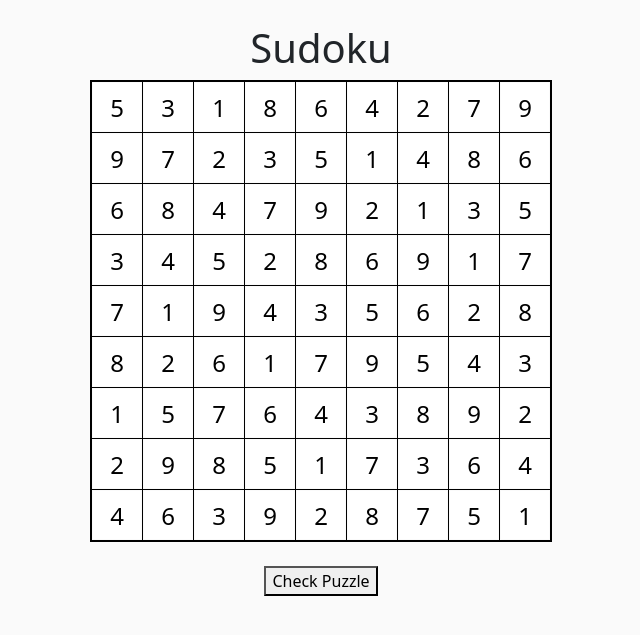
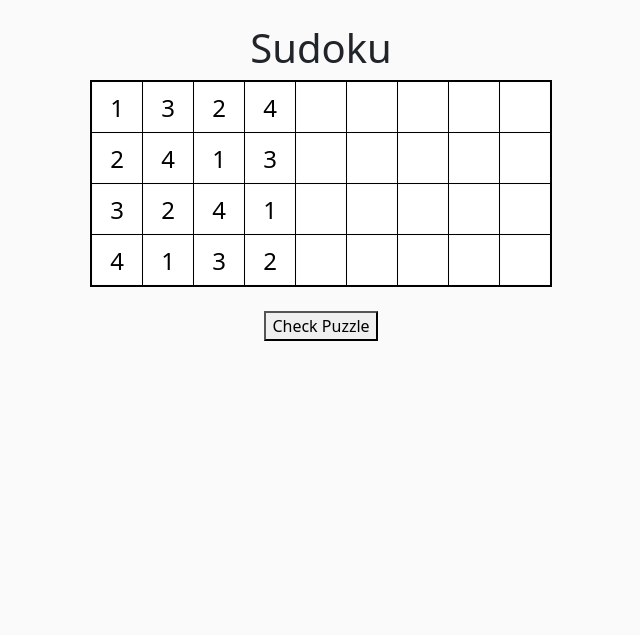
Before and after one commit to jedwards1230/sudoku, a Django app: page / in a window 1280 px wide. Shown: the top 635 px of the page, without its empty margins (319-959 px from the left). Run offline with Django 4.2, Linux system fonts and the light colour scheme.

Commit message:
added TODO notes

```diff
--- a/app/forms.py
+++ b/app/forms.py
@@ -1,5 +1,6 @@
 from django import forms
 
+# TODO: Make this able to scale with board size
 class PuzzleForm(forms.Form):
     col_0 = forms.CharField(label='0', widget=forms.TextInput(attrs={'readonly':'readonly'}))
     col_1 = forms.CharField(label='1', widget=forms.TextInput(attrs={'readonly':'readonly'}))
--- a/app/templates/app/index.html
+++ b/app/templates/app/index.html
@@ -37,6 +37,7 @@
 
             </table>
             </br>
+            <!-- TODO: add refresh, board size, and difficulty buttons -->
             <button type="submit" name='submit_puzzle'>Check Puzzle</button>
         </form>
 
--- a/app/views.py
+++ b/app/views.py
@@ -7,6 +7,9 @@ def index(request):
     if request.method == 'POST' and 'submit_puzzle' in request.POST:
         gen = SudokuGenerator()
         sudoku_puzzle = gen.to_python(request.POST)
+
+        # TODO: check if puzzle is solved
+        # TODO: find out how to properly store original solution
 
         sudoku_puzzle = gen.to_web(sudoku_puzzle)
 
@@ -25,7 +28,7 @@ def index(request):
         if puzzle.is_valid():
             context['success'] = True
     else:
-        gen = SudokuGenerator(size=3, difficulty=0)
+        gen = SudokuGenerator(size=2, difficulty=0)
         sudoku_puzzle = gen.to_web(gen.board_puzzle)
 
         puzzle = []
```
